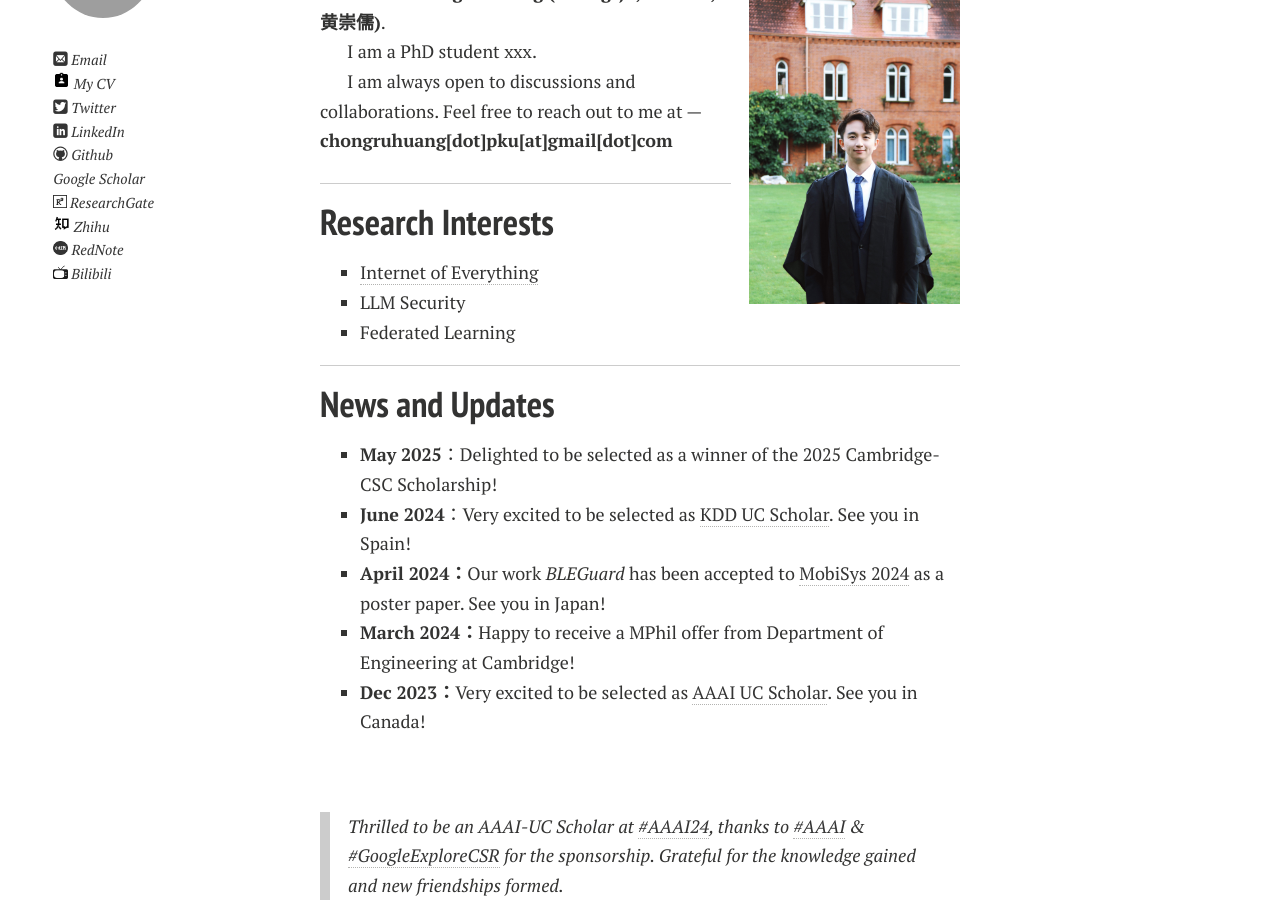
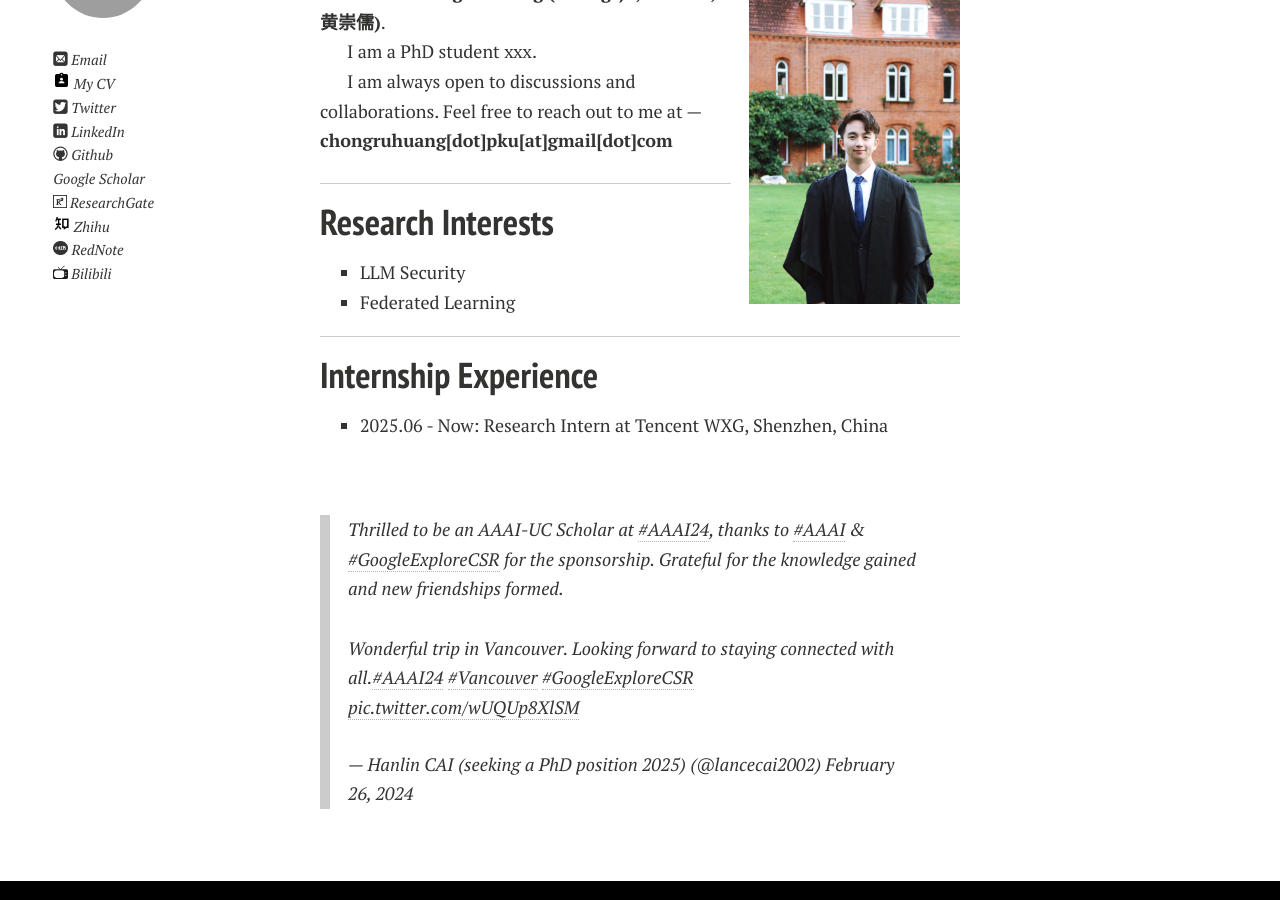
Before and after one commit to Chung-ju/Chung-ju.github.io, a Jekyll site: the page built from index.md, in a window 1280 px wide and 900 px high, scrolled down 190 px. Built offline with Jekyll 4.4.1, drawn with Linux system fonts in a browser that asks for light colours; nearby versions of some CDN libraries; comment, search, counter and statistics services are not loaded; a style sheet for code colours, icons or effects is not loaded; our own code applies the rules of GitHub Pages for plain Markdown files.

Commit message:
Update index.md

```diff
--- a/index.md
+++ b/index.md
@@ -16,19 +16,13 @@ I am always open to discussions and collaborations. Feel free to reach out to me
 
 ## Research Interests
 
-- [Internet of Everything](https://scholar.google.com/citations?view_op=search_authors&hl=zh-CN&mauthors=label:internet_of_everything)
 - LLM Security
 - Federated Learning
 
 ---
 
-## News and Updates
-
-- **May 2025**：Delighted to be selected as a winner of the 2025 Cambridge-CSC Scholarship!
-- **June 2024**：Very excited to be selected as [KDD UC Scholar](https://kdd2024.kdd.org/undergraduate-consortium/). See you in Spain!
-- **April 2024：**Our work *BLEGuard* has been accepted to [MobiSys 2024](https://www.sigmobile.org/mobisys/2024/) as a poster paper. See you in Japan!
-- **March 2024：**Happy to receive a MPhil offer from Department of Engineering at Cambridge!
-- **Dec 2023：**Very excited to be selected as [AAAI UC Scholar](https://aaai.org/aaai-conference/undergraduate-consortium-program/). See you in Canada!
+## Internship Experience
+- 2025.06 - Now: Research Intern at Tencent WXG, Shenzhen, China
 
 <br>
 
```
